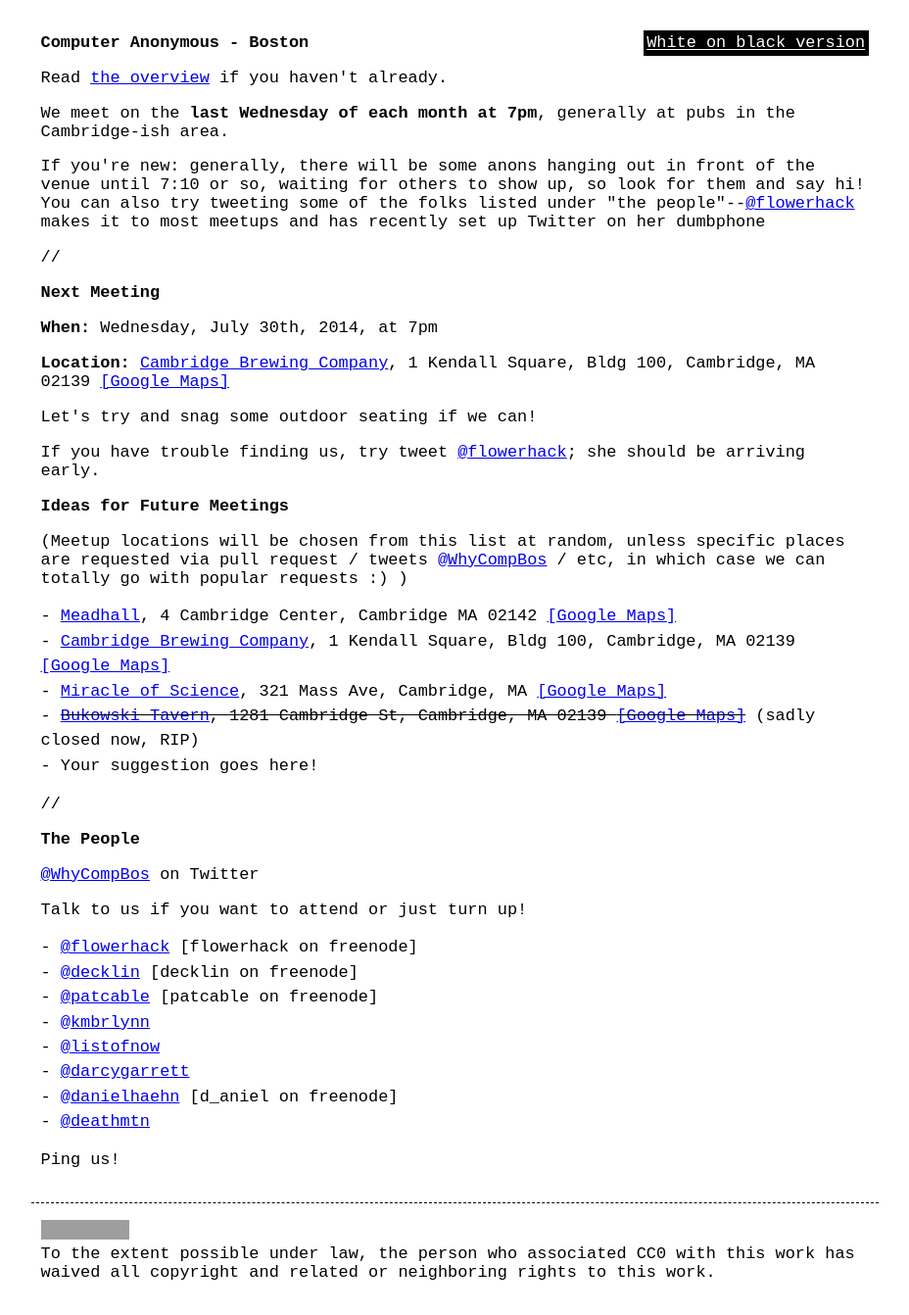
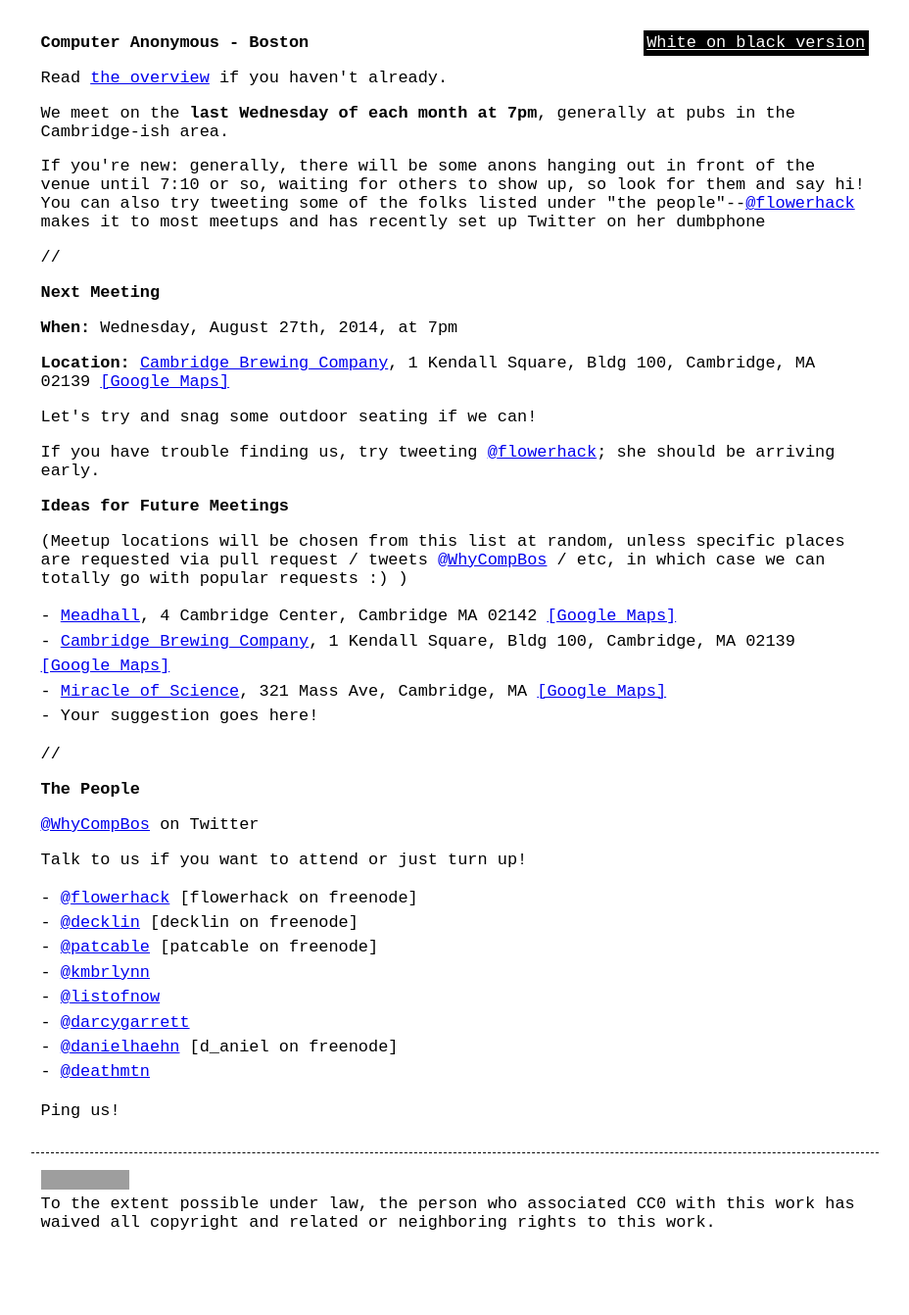
Before and after one commit to computeranonymous/computer, a Jekyll site: the page built from us_boston.html, in a window 1280 px wide. Shown: the whole page at 98% size, without its empty margins (176-1104 px from the left). Built offline with Jekyll 4.4.1, drawn with Linux system fonts in a browser that asks for light colours; after the commit the page ends 1291 px from its top, so only the background shows below that; grey boxes are pictures that could not be loaded.

Commit message:
August 2014 Boston meetup info

```diff
--- a/us_boston.html
+++ b/us_boston.html
@@ -9,10 +9,10 @@
     <p>//</p>
 
     <h2>Next Meeting</h2>
-    <p><b>When:</b> Wednesday, July 30th, 2014, at 7pm</p>
+    <p><b>When:</b> Wednesday, August 27th, 2014, at 7pm</p>
     <p><b>Location:</b> <a href="http://www.cambrew.com/">Cambridge Brewing Company</a>, 1 Kendall Square, Bldg 100, Cambridge, MA 02139 <a href="https://www.google.com/maps/place/1+Kendall+Square/@42.3677909,-71.0897233,17z/data=!3m1!4b1!4m2!3m1!1s0x89e370b1e645350f:0x9eb057fb6acd729d">[Google Maps]</a></p>
     <p>Let's try and snag some outdoor seating if we can!</p>
-    <p>If you have trouble finding us, try tweet <a href="https://twitter.com/flowerhack">@flowerhack</a>; she should be arriving early.</p>
+    <p>If you have trouble finding us, try tweeting <a href="https://twitter.com/flowerhack">@flowerhack</a>; she should be arriving early.</p>
 
     <h3>Ideas for Future Meetings</h3>
     <p>(Meetup locations will be chosen from this list at random, unless specific places are requested via pull request / tweets <a href="https://twitter.com/WhyCompBos">@WhyCompBos</a> / etc, in which case we can totally go with popular requests :) )</p>
@@ -20,7 +20,6 @@
       <li><a href="http://www.themeadhall.com/">Meadhall</a>, 4 Cambridge Center, Cambridge MA 02142 <a href="https://www.google.com/maps/place/Meadhall/@42.363684,-71.087326,17z/data=!3m1!4b1!4m2!3m1!1s0x89e370af118305e7:0x14839add5ff36499">[Google Maps]</a></li>
       <li><a href="http://www.cambrew.com/">Cambridge Brewing Company</a>, 1 Kendall Square, Bldg 100, Cambridge, MA 02139 <a href="https://www.google.com/maps/place/1+Kendall+Square/@42.3677909,-71.0897233,17z/data=!3m1!4b1!4m2!3m1!1s0x89e370b1e645350f:0x9eb057fb6acd729d">[Google Maps]</a></li>
       <li><a href="http://www.miracleofscience.us/">Miracle of Science</a>, 321 Mass Ave, Cambridge, MA <a href="https://www.google.com/maps/place/Miracle+of+Science+Bar+%26+Grill/@42.362535,-71.09862,17z/data=!3m1!4b1!4m2!3m1!1s0x89e37754c1bdac55:0x4a75302b49575546">[Google Maps]</a></li>
-      <li><del><a href="http://bukowskitavern.net/">Bukowski Tavern</a>, 1281 Cambridge St, Cambridge, MA 02139 <a href="https://www.google.com/maps/place/Bukowski+Tavern/@42.373555,-71.098788,17z/data=!3m1!4b1!4m2!3m1!1s0x89e3774c9ffdc529:0xd5cf1fd28231c83d">[Google Maps]</a></del> (sadly closed now, RIP)</li>
       <li>Your suggestion goes here!</li>
     </ul>
 
```
